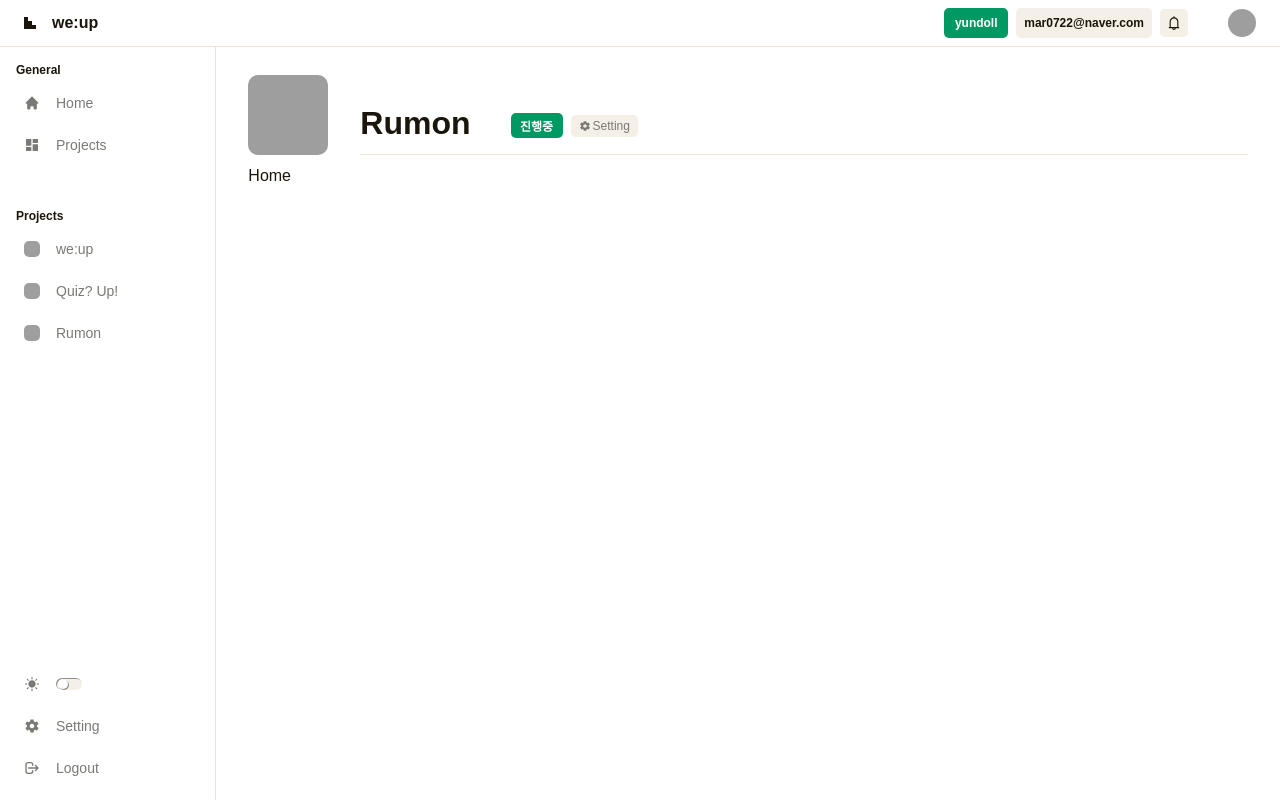
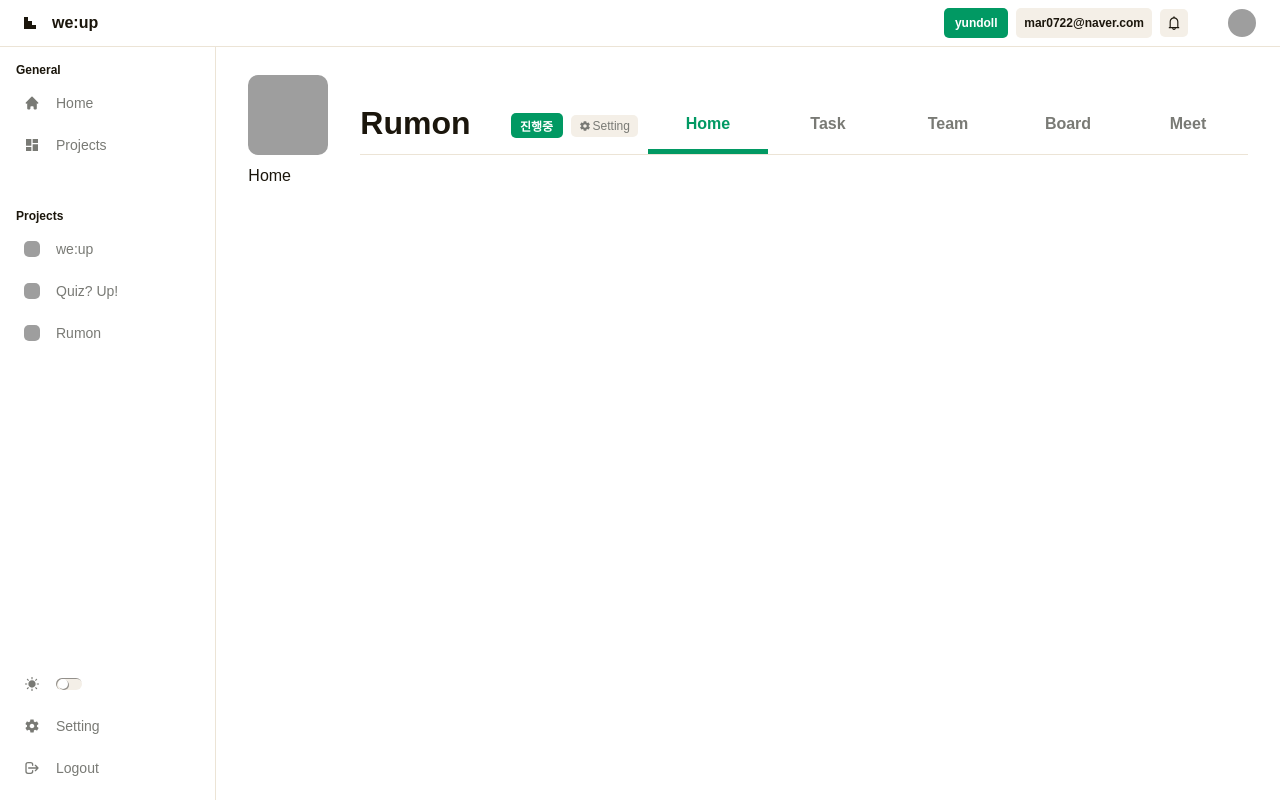
Before and after one commit to 2025IR/WeUp_FE, a React (Vite) app: page /project/1 in a window 1280 px wide. Built offline with nearby package versions, Linux system fonts and the light colour scheme; grey boxes are pictures that could not be loaded; a web font is replaced by a local one.

Commit message:
feat: 프로젝트 네비게이션 컴포넌트 구현 및 스타일링

```diff
--- a/src/components/layout/ProjectLayout/Header/index.tsx
+++ b/src/components/layout/ProjectLayout/Header/index.tsx
@@ -2,6 +2,7 @@ import IconLabel from "@/components/common/IconLabel";
 import Label from "@/components/common/Label";
 import { IoMdSettings } from "react-icons/io";
 import { Container, InfoSection, LabelSection, TabSection } from "./style";
+import ProjectNav from "../Navigation";
 
 export const mockProject = {
   projectName: "Rumon",
@@ -31,7 +32,7 @@ const ProjectHeader = () => {
             </Label>
           </LabelSection>
         </InfoSection>
-        <div>{/* 네비게이션 컴포넌트 */}</div>
+        <ProjectNav />
       </TabSection>
     </Container>
   );
--- a/src/components/layout/ProjectLayout/Header/style.ts
+++ b/src/components/layout/ProjectLayout/Header/style.ts
@@ -21,7 +21,7 @@ export const TabSection = styled.div`
   flex: 1;
   display: flex;
   justify-content: space-between;
-  align-items: center;
+  align-items: flex-end;
 
   border-bottom: 1px solid ${({ theme }) => theme.colors.border};
 `;
--- /dev/null
+++ b/src/components/layout/ProjectLayout/Navigation/index.tsx
@@ -0,0 +1,31 @@
+import { useNavigate } from "react-router-dom";
+import { NavItem, NavWrapper } from "./style";
+import { useState } from "react";
+
+const tabs = ["Home", "Task", "Team", "Board", "Meet"];
+
+const ProjectNav = () => {
+  const [activeTab, setActiveTab] = useState("Home");
+  const navigate = useNavigate();
+
+  const handleNavClick = (tab: string) => {
+    setActiveTab(tab);
+    navigate(`${tab.toLowerCase()}`);
+  };
+
+  return (
+    <NavWrapper>
+      {tabs.map((tab) => (
+        <NavItem
+          key={tab}
+          onClick={() => handleNavClick(tab)}
+          active={activeTab === tab}
+        >
+          {tab}
+        </NavItem>
+      ))}
+    </NavWrapper>
+  );
+};
+
+export default ProjectNav;
--- /dev/null
+++ b/src/components/layout/ProjectLayout/Navigation/style.ts
@@ -0,0 +1,22 @@
+import styled from "@emotion/styled";
+
+export const NavWrapper = styled.div`
+  display: flex;
+`;
+
+export const NavItem = styled.div<{ active: boolean }>`
+  min-width: 7.5rem;
+  padding: 1rem 2rem;
+
+  display: flex;
+  justify-content: center;
+  align-items: center;
+
+  font-weight: ${({ theme }) => theme.fontWeight.semibold};
+  color: ${({ theme, active }) =>
+    active ? theme.colors.primary : theme.colors.textLight};
+  border-bottom: 5px solid
+    ${({ active, theme }) => (active ? theme.colors.primary : "transparent")};
+
+  transition: border-bottom 0.2s ease;
+`;
```
